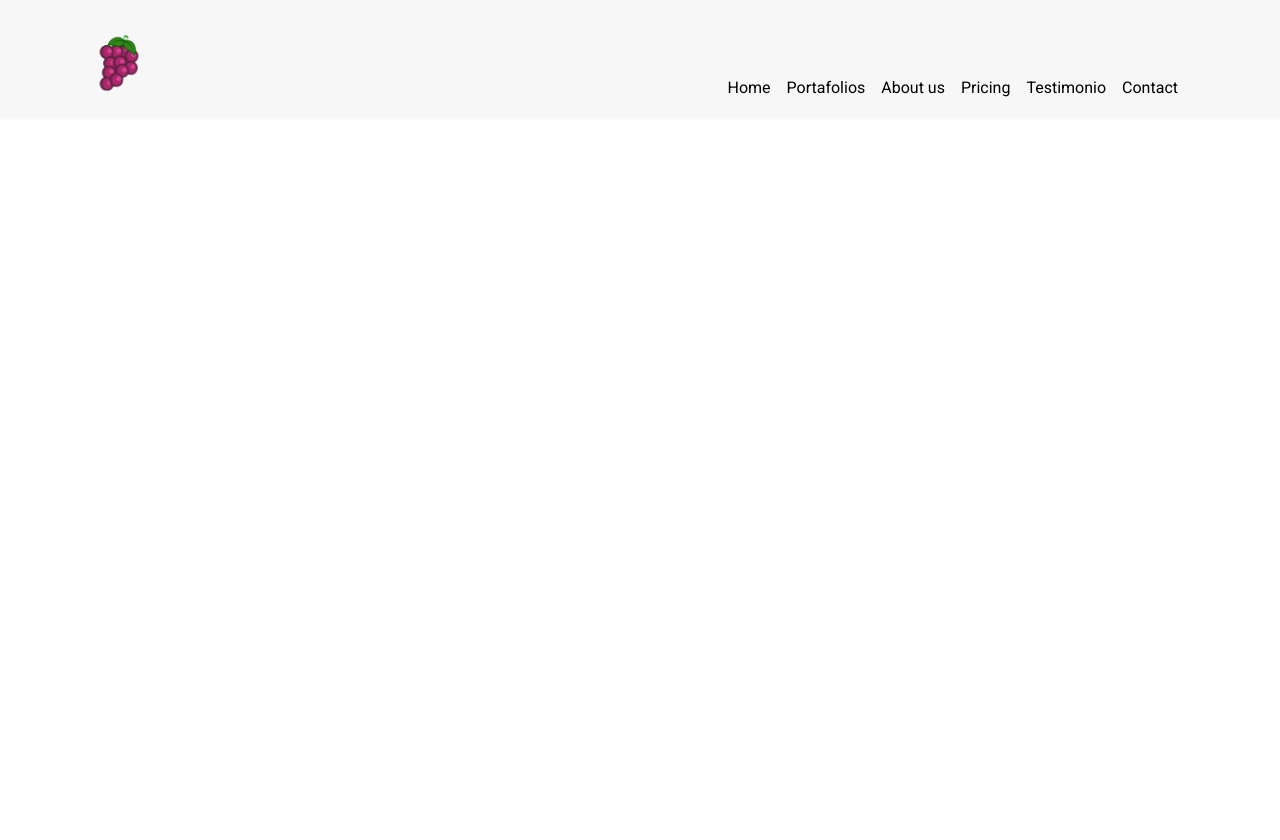
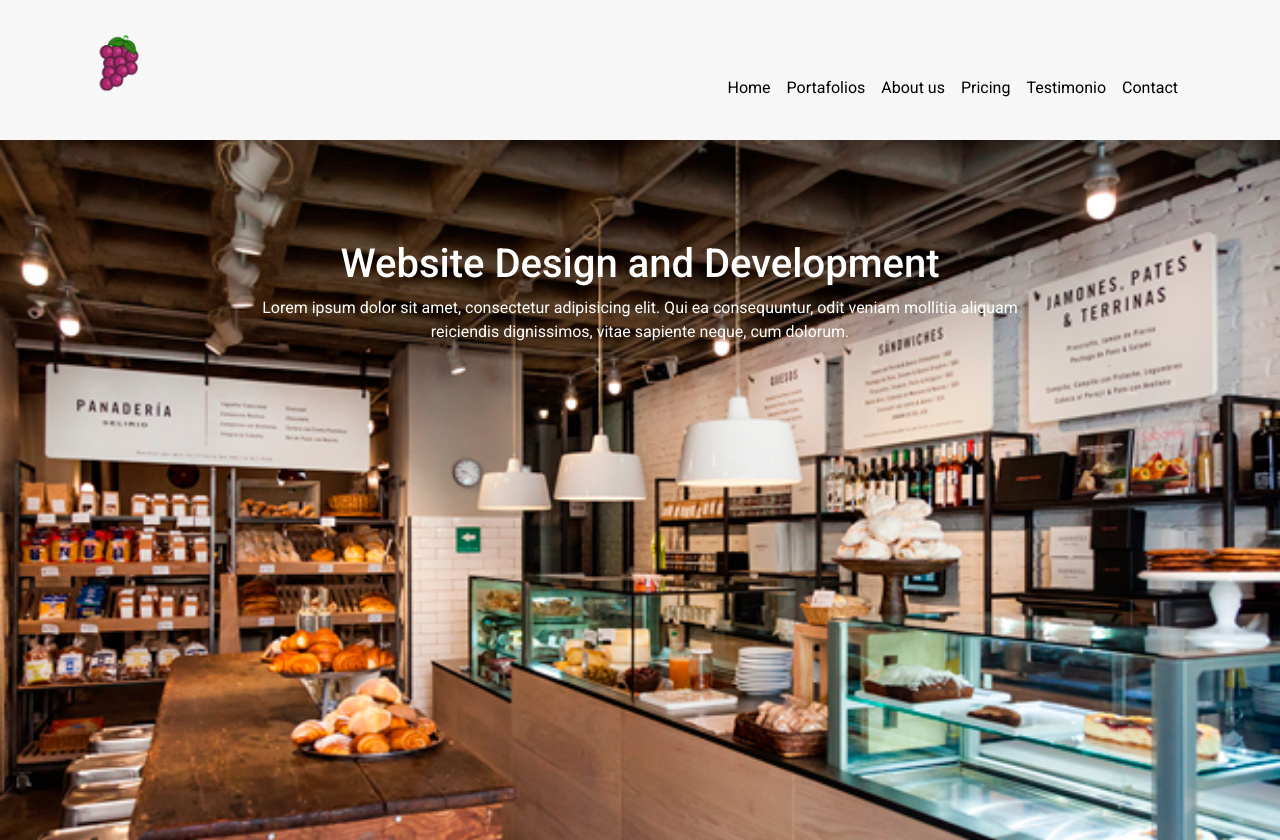
Before and after one commit to DaElias/Bootstrap_test, a plain HTML site: page index.html in a window 1280 px wide. Before the commit the page ends 800 px from the top, so only its background shows below. Drawn offline with nearby package versions, Linux system fonts and the light colour scheme.

Commit message:
fondo principal

```diff
--- a/index.html
+++ b/index.html
@@ -30,7 +30,7 @@
                     <ion-icon name="menu-outline"></ion-icon>
                 </button>
                 <div class="collapse navbar-collapse" id="navbarSupportedContent">
-                    <ul class="navbar-nav ms-auto mb-2 mb-lg-0">
+                    <ul class="navbar-nav ms-auto mb-2 mb-lg-4">
                         <li class="nav-item">
                             <a class="nav-link active" aria-current="page" href="#">Home</a>
                         </li>
@@ -77,7 +77,16 @@
     </nav>
 
 
-
+    <section id="hero">
+        <div class="container">
+            <div class="content-center">
+                <h1>Website Design and Development</h1>
+                <p>Lorem ipsum dolor sit amet, consectetur adipisicing elit. Qui ea consequuntur, odit veniam mollitia
+                    aliquam reiciendis dignissimos, vitae sapiente neque, cum dolorum.
+                </p>
+            </div>
+        </div>
+    </section>
 
 
     <!--Bootstrap 5 -->
--- a/styles/styles.css
+++ b/styles/styles.css
@@ -39,3 +39,19 @@ body {
 .menu-cell:focus {
     outline: none;
 }
+
+#hero {
+    background-image: url('/img/TiendaPanaderia_2.png');
+    background-size:cover;
+    min-height: 700px;
+    color: white;
+
+}
+
+
+.content-center{
+    max-width: 800px;
+    margin: 0 auto  60px auto;
+    padding-top:100px ;
+    text-align: center;
+}
```
Also changed, not shown: img/TiendaPanaderia.jpg (added), img/TiendaPanaderia_2.png (added).
